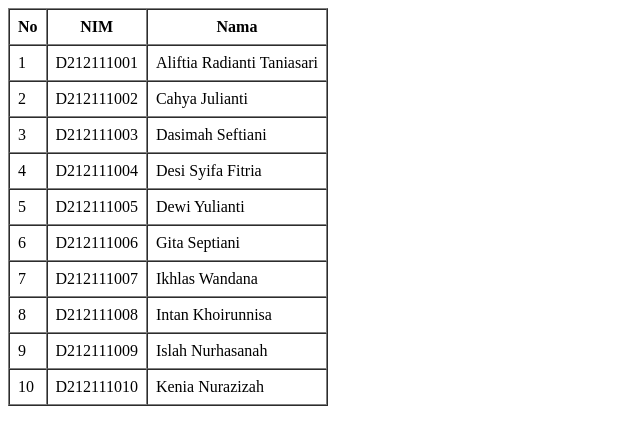
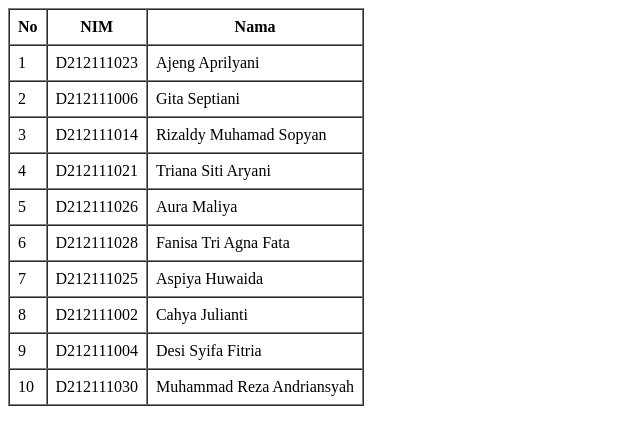
Before and after one commit to ajengaprilyani/php-dasar, a PHP site: page /list_mahasiswa.php in a window 1280 px wide. Shown: the top 445 px of the page, without its empty margins (0-640 px from the left). Run offline with PHP 8.4, Linux system fonts and the light colour scheme.

Commit message:
list array menggunakan php

```diff
--- a/list_mahasiswa.php
+++ b/list_mahasiswa.php
@@ -1,16 +1,16 @@
 <?php
 // array data mahasiswa
 $data = [
-    [1, "D212111001", "Aliftia Radianti Taniasari"],
-    [2, "D212111002", "Cahya Julianti"],
-    [3, "D212111003", "Dasimah Seftiani"],
-    [4, "D212111004", "Desi Syifa Fitria"],
-    [5, "D212111005", "Dewi Yulianti"],
-    [6, "D212111006", "Gita Septiani"],
-    [7, "D212111007", "Ikhlas Wandana"],
-    [8, "D212111008", "Intan Khoirunnisa"],
-    [9, "D212111009", "Islah Nurhasanah"],
-    [10, "D212111010", "Kenia Nurazizah"],
+    [1, "D212111023", "Ajeng Aprilyani"],
+    [2, "D212111006", "Gita Septiani"],
+    [3, "D212111014", "Rizaldy Muhamad Sopyan"],
+    [4, "D212111021", "Triana Siti Aryani"],
+    [5, "D212111026", "Aura Maliya"],
+    [6, "D212111028", "Fanisa Tri Agna Fata"],
+    [7, "D212111025", "Aspiya Huwaida"],
+    [8, "D212111002", "Cahya Julianti"],
+    [9, "D212111004", "Desi Syifa Fitria"],
+    [10, "D212111030", "Muhammad Reza Andriansyah"]
 ];
 
 // menampilkan tabel
```
Also changed, not shown: nyoba.php (deleted, +0 -64 lines).
